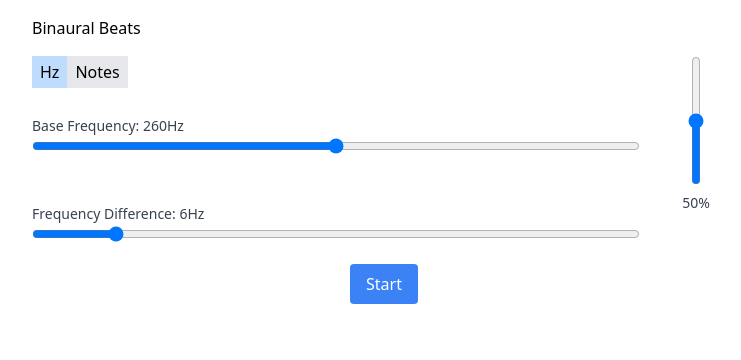
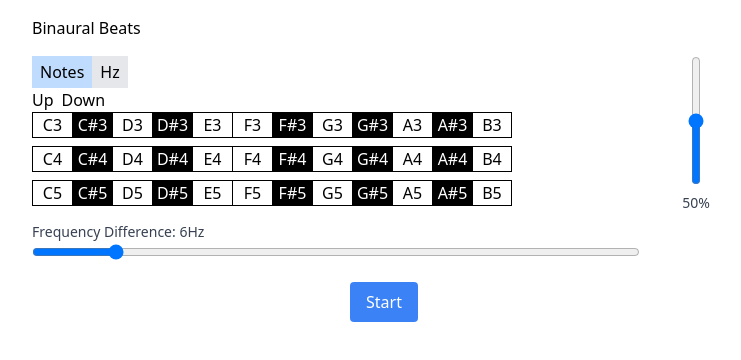
Before and after one commit to Britnell/binaural-beats, a Vue app: page / in a window 1280 px wide. Shown: the top 360 px of the page, without its empty margins (256-997 px from the left). Built offline with nearby package versions, Linux system fonts and the light colour scheme.

Commit message:
choose musical note

```diff
--- /dev/null
+++ b/src/components/BaseFreqKeys.vue
@@ -0,0 +1,64 @@
+<script setup lang="ts">
+import { computed, ref } from "vue";
+
+const props = defineProps<{
+  modelValue: number;
+}>();
+
+const emit = defineEmits(["update:modelValue"]);
+
+const octave = ref(4);
+
+const keys = ["C", "C#", "D", "D#", "E", "F", "F#", "G", "G#", "A", "A#", "B"];
+const A4_FREQUENCY = 440;
+
+function getNoteFrequency(key: string, oct: number) {
+  const noteIndex = keys.indexOf(key);
+  const midiNote = noteIndex + 12 * (oct + 1);
+  return A4_FREQUENCY * Math.pow(2, (midiNote - 69) / 12);
+}
+
+const setNote = (key: string, oct: number) => {
+  const f = getNoteFrequency(key, oct);
+  emit("update:modelValue", f);
+};
+
+const currentNote = computed(() => {
+  const relNote = 12 * Math.log2(props.modelValue / A4_FREQUENCY) + 69;
+  const offBy = Math.abs(relNote - Math.floor(relNote));
+  if (offBy > 0.01) return "";
+
+  const noteIndex = Math.round(relNote);
+  const octaveIndex = Math.floor(noteIndex / 12) - 1;
+  return `${keys[noteIndex % 12]}${octaveIndex}`;
+});
+</script>
+
+<template>
+  <div>
+    <div class="flex gap-2">
+      <button @click="octave--">Up</button>
+      <button @click="octave++">Down</button>
+    </div>
+    <div class="x flex flex-wrap gap-2">
+      <div
+        v-for="oct in [octave - 1, octave, octave + 1]"
+        :key="oct"
+        class="flex"
+      >
+        <button
+          v-for="key in keys"
+          :key="'#' + key + oct"
+          @click="setNote(key, oct)"
+          class="w-10 border border-black border-r-0 last:border-r"
+          :class="{
+            'bg-black text-white': key.includes('#'),
+            ' bg-blue-600': `${key}${oct}` === currentNote,
+          }"
+        >
+          {{ key }}{{ oct }}
+        </button>
+      </div>
+    </div>
+  </div>
+</template>
--- a/src/components/BinauralWave.vue
+++ b/src/components/BinauralWave.vue
@@ -3,6 +3,7 @@ import { ref, onMounted, onUnmounted, watch } from "vue";
 import VolumeControl from "./VolumeControl.vue";
 import BaseFrequencyControl from "./BaseFrequencyControl.vue";
 import TabContainer from "./TabContainer.vue";
+import BaseFreqKeys from "./BaseFreqKeys.vue";
 
 const audioContext = ref<AudioContext | null>(null);
 const oscillatorLeft = ref<OscillatorNode | null>(null);
@@ -108,12 +109,12 @@ onUnmounted(() => {
   <div class="controls grid grid-cols-[1fr_80px] gap-4">
     <div class="space-y-4">
       <div class="">
-        <TabContainer :tabs="['Hz', 'Notes']">
+        <TabContainer :tabs="['Notes', 'Hz']">
           <template #Hz>
             <BaseFrequencyControl v-model.number="baseFrequency" />
           </template>
           <template #Notes>
-            <p>C D E F</p>
+            <BaseFreqKeys v-model.number="baseFrequency" />
           </template>
         </TabContainer>
       </div>
```
